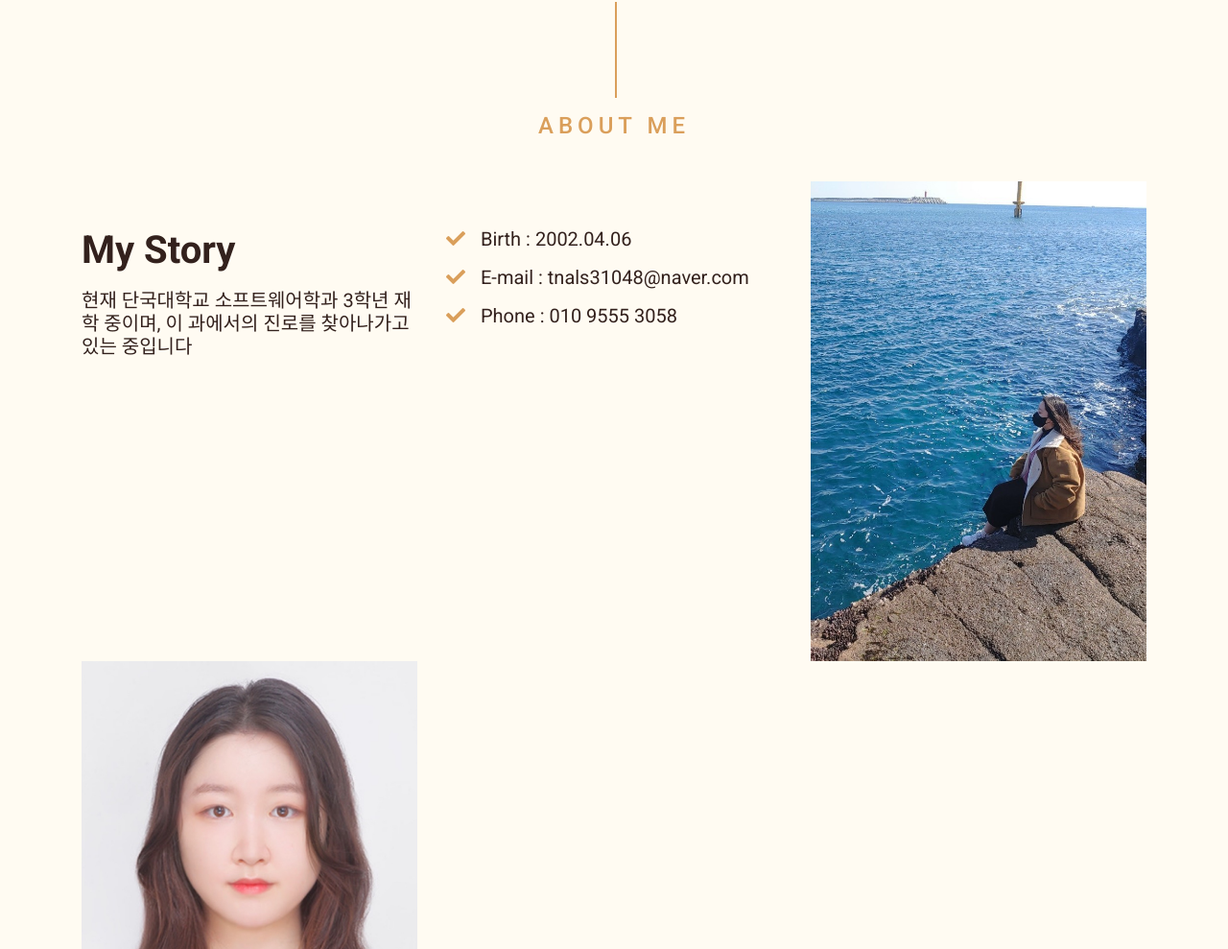
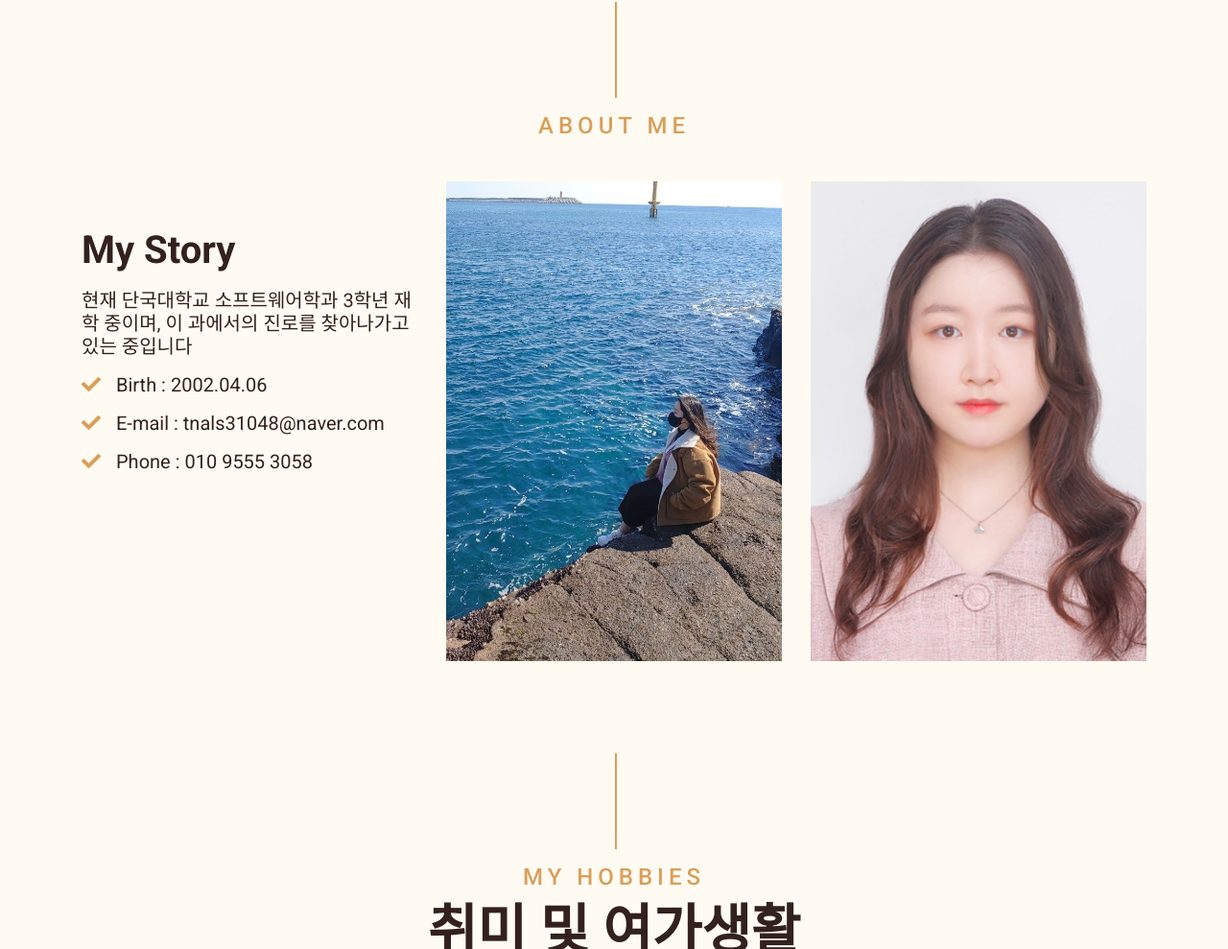
Before and after one commit to SooooooMin/Mid-Term-Project, a plain HTML site: page index.html in a window 1280 px wide. Shown: the part 947-1936 px from the top of the page at 96% size. Drawn offline with nearby package versions, Linux system fonts and the light colour scheme.

Commit message:
6th commit

```diff
--- a/index.html
+++ b/index.html
@@ -58,14 +58,12 @@
                     <h1 class="mb-3">My Story</h1>
                     <h5 class="mb-3">현재 단국대학교 소프트웨어학과 3학년 재학 중이며, 이 과에서의 진로를 찾아나가고 있는 중입니다</h5>
                     <p></p>
-
-                </div>
-                <div class="col-lg-4 py-0 py-lg-5">
                     <h5 class="mb-3"><i class="fa fa-check text-primary mr-3"></i>Birth : 2002.04.06</h5>
                     <h5 class="mb-3"><i class="fa fa-check text-primary mr-3"></i>E-mail : tnals31048@naver.com</h5>
                     <h5 class="mb-3"><i class="fa fa-check text-primary mr-3"></i>Phone : 010 9555 3058</h5>
 
                 </div>
+
                 <div class="col-lg-4 py-5 py-lg-0" style="min-height: 500px;">
                     <div class="position-relative h-100">
                         <img class="position-absolute w-100 h-100" src="img/jeju.jpg" style="object-fit: cover;">
```
